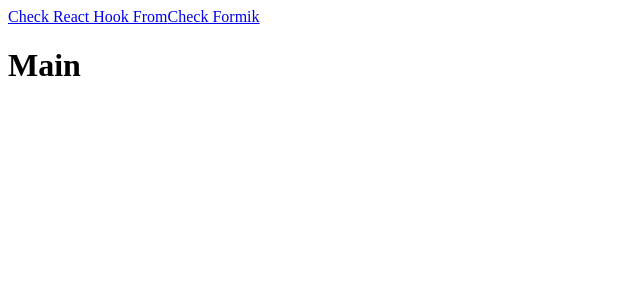
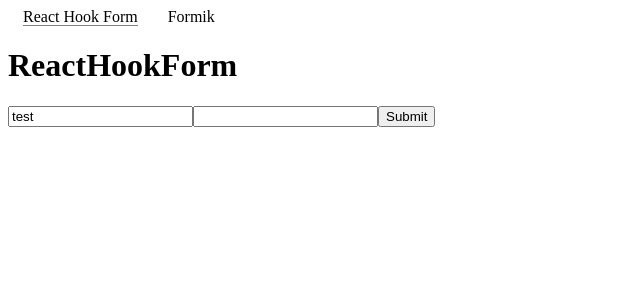
Before and after one commit to BezirgenMusya/Roadmap_test_tasks, a React (Create React App) app: page / in a window 1280 px wide. Shown: the top 300 px of the page, without its empty margins (0-640 px from the left). Built offline with nearby package versions, Linux system fonts and the light colour scheme.

Commit message:
Update 9 files

```diff
--- a/src/App.js
+++ b/src/App.js
@@ -1,22 +1,8 @@
 import "./styles.css";
 import { Route, Routes } from "react-router-dom";
-import Navigation from "./components/Navigation";
-
-const TestComponent = () => {
-  return (
-    <div>
-      <h1>TestComponent</h1>
-    </div>
-  );
-};
-
-const Main = () => {
-  return (
-    <div>
-      <h1>Main</h1>
-    </div>
-  );
-};
+import Navigation from "./components/Navigation/index.js";
+import Formik from "./pages/formik/index.js";
+import ReactHookForm from "./pages/react_hook_form/index.js";
 
 export default function App() {
   return (
@@ -27,8 +13,8 @@
 
       <div>
         <Routes>
-          <Route index path={"/"} element={<Main />} />
-          <Route path={"/formik"} element={<TestComponent />} />
+          <Route index path={"/"} element={<ReactHookForm />} />
+          <Route path={"/formik"} element={<Formik />} />
         </Routes>
       </div>
     </div>
--- /dev/null
+++ b/src/assets/additionalData.js
@@ -0,0 +1,6 @@
+export const additionalData = {
+  navigationsLink: [
+    { toWhere: "/", title: "React Hook Form" },
+    { toWhere: "/formik", title: "Formik" },
+  ],
+};
--- a/src/components/Navigation.js
+++ /dev/null
@@ -1,13 +0,0 @@
-import React from "react";
-import { NavLink } from "react-router-dom";
-
-const Navigation = () => {
-  return (
-    <div className="navigationBlock">
-      <NavLink to="/">Check React Hook From</NavLink>
-      <NavLink to="/formik">Check Formik</NavLink>
-    </div>
-  );
-};
-
-export default Navigation;
--- a/src/components/Navigation/index.css
+++ b/src/components/Navigation/index.css
@@ -1,8 +1,9 @@
 .header_navigationBlock a {
-  padding-right: 55px;
-  background-color: red;
+  margin: 15px;
+  text-decoration: none;
+  color: black;
 }
 
 .activeLink {
-  background-color: red;
+  border-bottom: 1px solid gray;
 }
--- a/src/components/Navigation/index.js
+++ b/src/components/Navigation/index.js
@@ -1,22 +1,19 @@
 import React from "react";
+import "./index.css";
+import { additionalData } from "../../assets/additionalData";
 import { NavLink } from "react-router-dom";
 
 const Navigation = () => {
   return (
-    <div style={{ background: "red" }} className="header_navigationBlock">
-      <NavLink
-        to="/"
-        className={({ isActive }) => (isActive ? "activeLink" : null)}
-      >
-        Check React Hook From
-      </NavLink>
-
-      <NavLink
-        to="/formik"
-        className={({ isActive }) => (isActive ? "activeLink" : null)}
-      >
-        Check Formik
-      </NavLink>
+    <div className="header_navigationBlock">
+      {additionalData.navigationsLink.map((item) => (
+        <NavLink
+          to={item.toWhere}
+          className={({ isActive }) => (isActive ? "activeLink" : null)}
+        >
+          {item.title}
+        </NavLink>
+      ))}
     </div>
   );
 };
--- a/src/pages/formik/index.js
+++ b/src/pages/formik/index.js
@@ -0,0 +1,11 @@
+import "./index.css";
+
+const Formik = () => {
+  return (
+    <div>
+      <h1>Formik</h1>
+    </div>
+  );
+};
+
+export default Formik;
--- a/src/pages/react_hook_form/index.js
+++ b/src/pages/react_hook_form/index.js
@@ -0,0 +1,24 @@
+import { useForm } from "react-hook-form";
+
+const ReactHookForm = () => {
+  const {
+    register,
+    handleSubmit,
+    watch,
+    formState: { errors },
+  } = useForm();
+  const onSubmit = (data) => console.log(data);
+  return (
+    <div>
+      <h1>ReactHookForm</h1>
+      <form onSubmit={handleSubmit(onSubmit)}>
+        <input defaultValue="test" {...register("example")} />
+        <input {...register("exampleRequired", { required: true })} />
+
+        {errors.exampleRequired && <span>This field is required</span>}
+        <input type="submit" />
+      </form>
+    </div>
+  );
+};
+export default ReactHookForm;
--- a/src/styles.css
+++ b/src/styles.css
@@ -1,8 +1,2 @@
-.header_navigationBlock a {
-  padding-right: 55px;
-  background-color: red;
+.App {
 }
-
-.activeLink {
-  background-color: red;
-}
```
Also changed, not shown: 1 other file (tests, documents, lock files or other folders).
